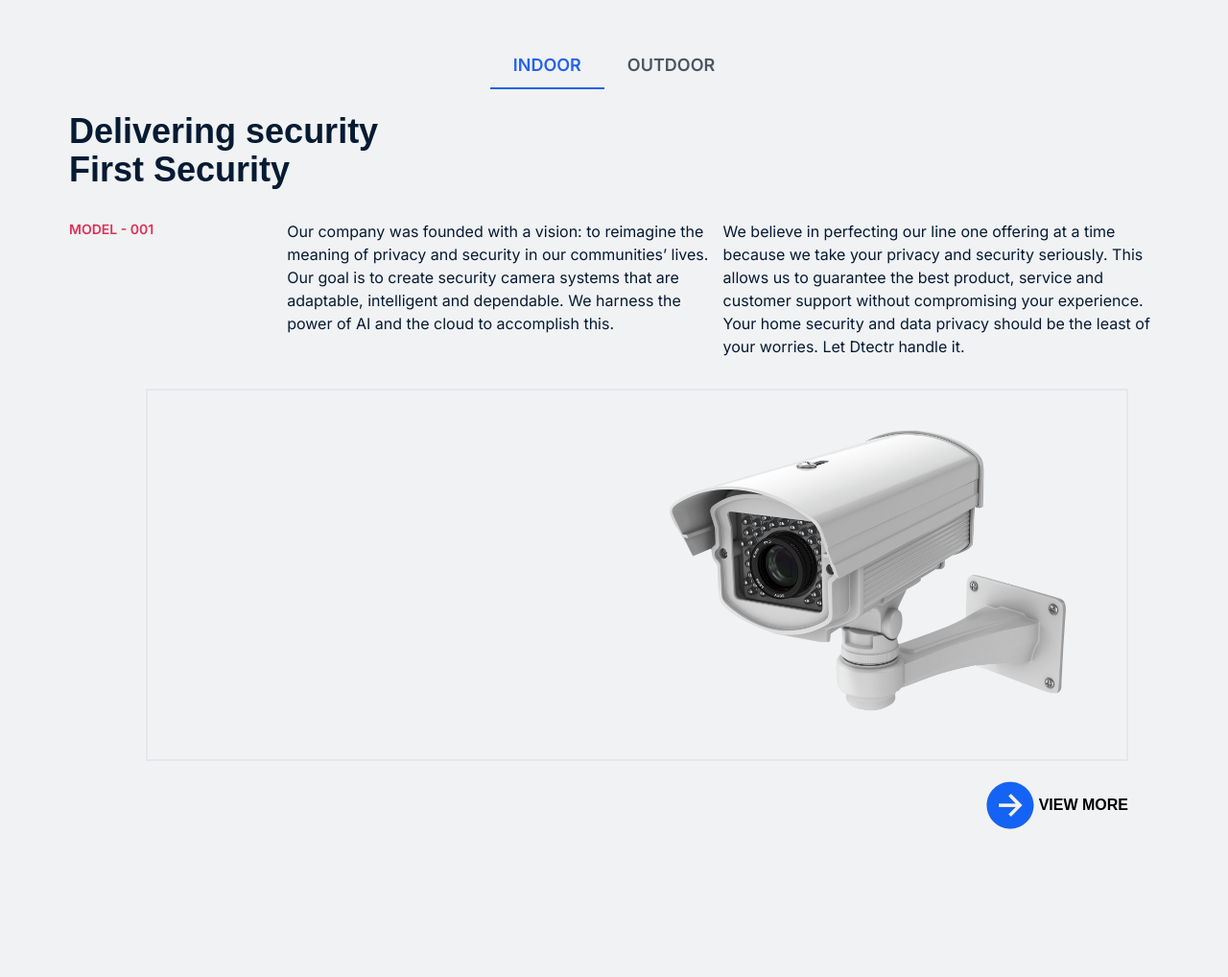
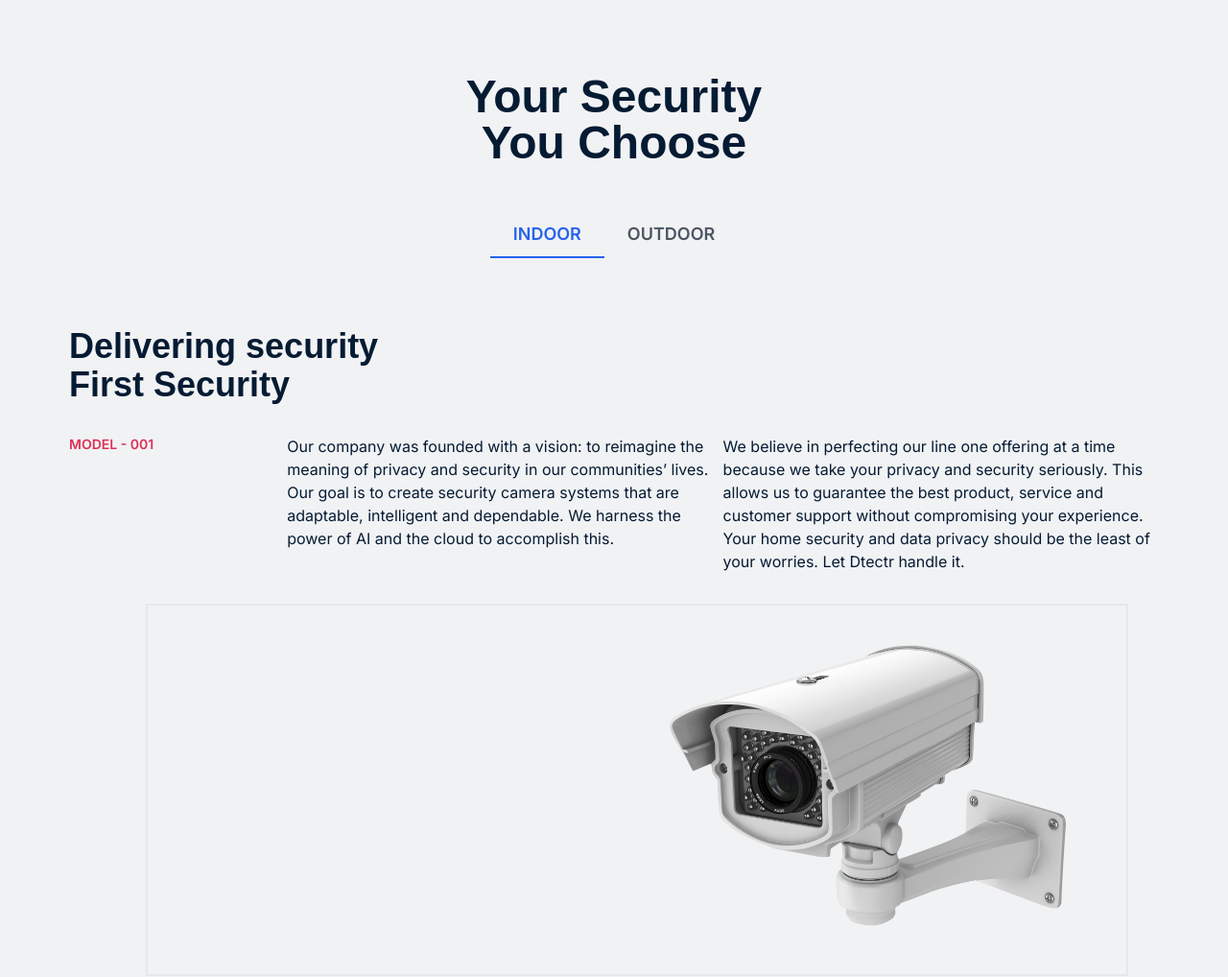
Before and after one commit to ggcldev/dtectr-v2.1, a website: page index.html in a window 1280 px wide. Shown: the part 1759-2777 px from the top of the page at 96% size. Before the commit the page ends 2628 px from the top, so only its background shows below. Drawn offline with nearby package versions, Linux system fonts and the light colour scheme; a web font is replaced by a local one.

Commit message:
Added product heading

```diff
--- a/index.html
+++ b/index.html
@@ -337,6 +337,15 @@
 				<!-- end of feature container -->
 			</section>
 
+			<section id="product-heading" class="mt-20">
+				<div class="container mx-auto flex justify-center">
+					<h2
+						class="text-5xl font-bold font-serif text-primaryTextColor max-w-xs text-center">
+						Your Security You Choose
+					</h2>
+				</div>
+			</section>
+
 			<section id="products-section" class="mt-10">
 				<div class="container mx-auto">
 					<!-- Tab Navigation -->
@@ -373,7 +382,7 @@
 						</li>
 					</ul>
 					<!-- Tab Content -->
-					<div class="tab-content" id="tabs-tabContent">
+					<div class="tab-content mt-16" id="tabs-tabContent">
 						<!-- Tab 1 -->
 						<div
 							class="tab-pane fade show active"
```
Also changed, not shown: css/style.css.
